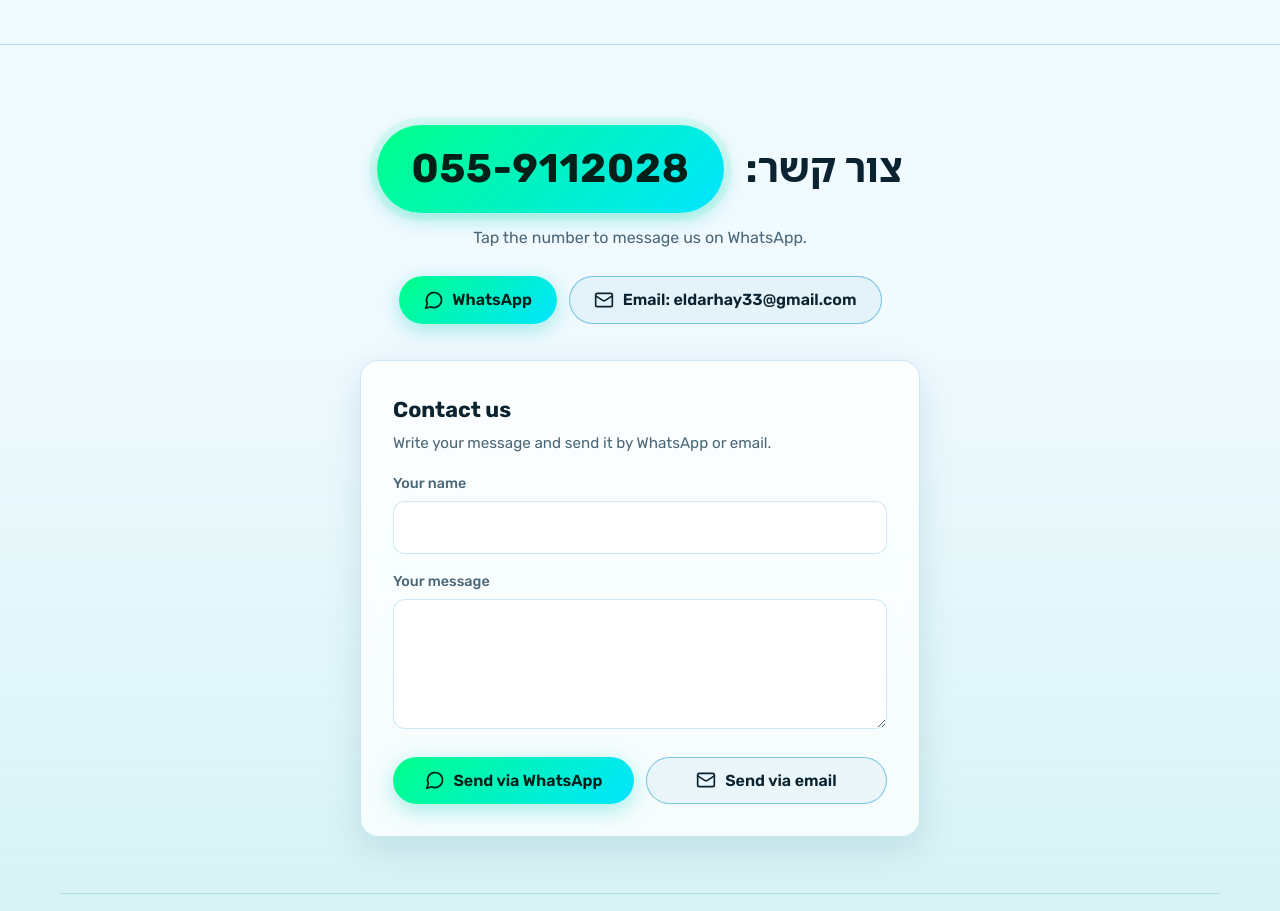
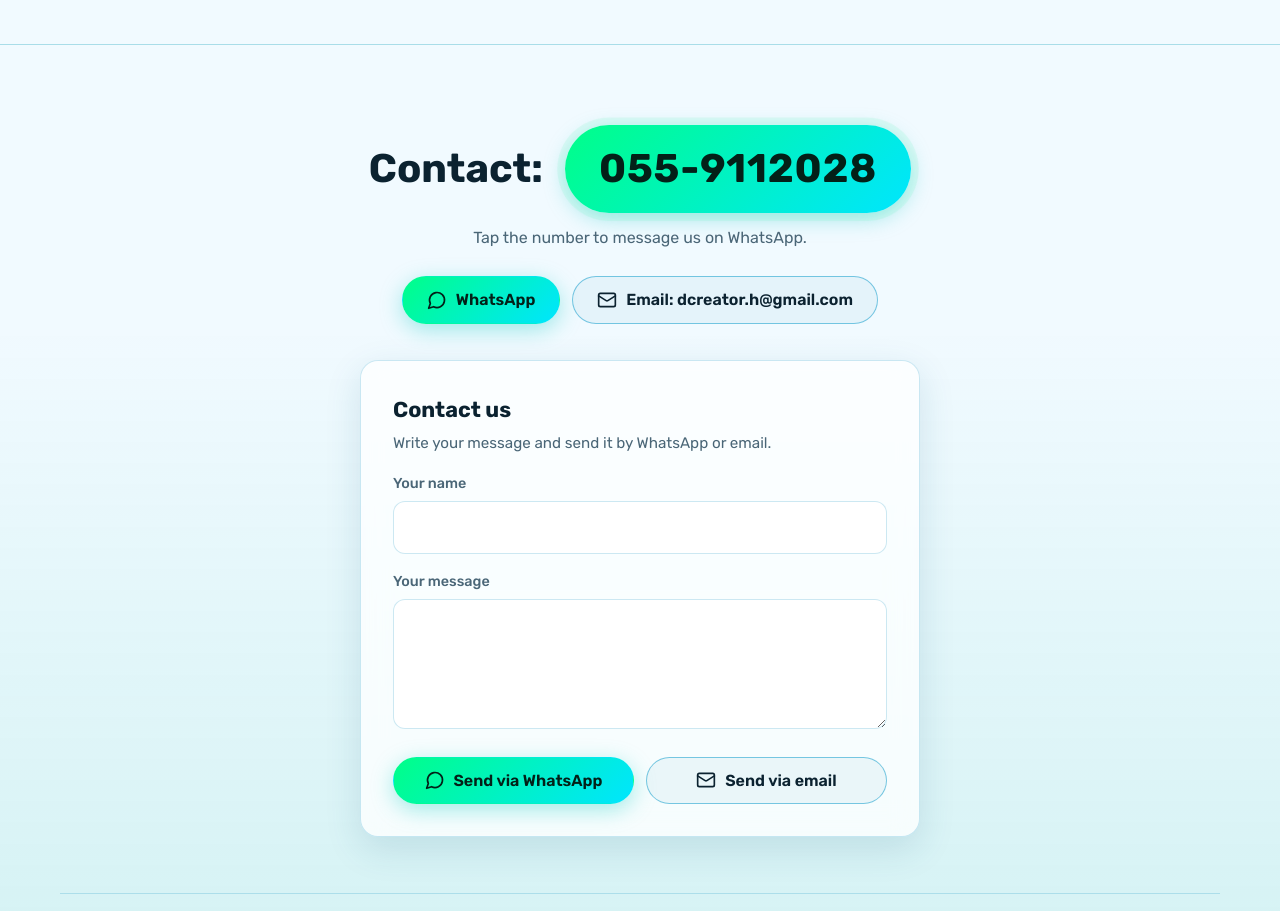
Before and after one commit to eldarhay33-bit/DCreator, a website: page index.html in a window 1280 px wide. Shown: the part 3560-4471 px from the top of the page. Drawn offline with Linux system fonts and the light colour scheme; no server answers.

Commit message:
Add files via upload

```diff
--- a/index.html
+++ b/index.html
@@ -431,8 +431,8 @@
   <!-- ===== Footer ===== -->
   <footer class="site-footer" id="contact">
     <div class="container footer-inner">
-      <p class="contact-main" lang="he" dir="rtl">
-        <span>צור קשר:</span>
+      <p class="contact-main">
+        <span data-i18n="contact.label">Contact:</span>
         <a class="contact-link" dir="ltr" href="https://wa.me/972559112028" target="_blank" rel="noopener" data-track="whatsapp">055-9112028</a>
       </p>
       <p class="contact-caption" data-i18n="footer.caption">Tap the number to message us on WhatsApp.</p>
@@ -442,9 +442,9 @@
           <svg class="icon" aria-hidden="true"><use href="#i-chat"/></svg>
           <span data-i18n="contact.whatsapp">WhatsApp</span>
         </a>
-        <a class="btn btn-ghost" href="mailto:eldarhay33@gmail.com?subject=DCreator">
+        <a class="btn btn-ghost" href="mailto:dcreator.h@gmail.com?subject=DCreator">
           <svg class="icon" aria-hidden="true"><use href="#i-mail"/></svg>
-          <span><span data-i18n="contact.email">Email</span>: <bdi dir="ltr">eldarhay33@gmail.com</bdi></span>
+          <span><span data-i18n="contact.email">Email</span>: <bdi dir="ltr">dcreator.h@gmail.com</bdi></span>
         </a>
       </div>
 
--- a/js/config.js
+++ b/js/config.js
@@ -18,7 +18,7 @@ DC.config = {
   whatsappMessageLang: "he",
 
   /* ---- Email ------------------------------------------------------------ */
-  contactEmail: "eldarhay33@gmail.com",
+  contactEmail: "dcreator.h@gmail.com",
   mailSubject: "DCreator – פנייה חדשה מהאתר",
 
   /* ---- Logo ------------------------------------------------------------- */
--- a/js/i18n.js
+++ b/js/i18n.js
@@ -91,6 +91,7 @@
       "quote.done.text": "Your answers are in a ready-to-send message. If WhatsApp did not open, use the button below.",
       "quote.done.open": "Open WhatsApp",
       "quote.done.openMail": "Open email",
+      "contact.label": "Contact:",
       "footer.caption": "Tap the number to message us on WhatsApp.",
       "footer.rights": "All rights reserved",
       "footer.admin": "Admin",
@@ -294,6 +295,7 @@
       "quote.done.text": "התשובות שלכם הוכנסו להודעה מוכנה לשליחה. אם וואטסאפ לא נפתח, לחצו על הכפתור למטה.",
       "quote.done.open": "פתיחת וואטסאפ",
       "quote.done.openMail": "פתיחת המייל",
+      "contact.label": "צור קשר:",
       "footer.caption": "לחצו על המספר כדי לשלוח הודעה בוואטסאפ.",
       "footer.rights": "כל הזכויות שמורות",
       "footer.admin": "ניהול",
@@ -496,6 +498,7 @@
       "quote.done.text": "أُضيفت إجاباتكم إلى رسالة جاهزة للإرسال. إذا لم يُفتح واتساب فاستخدموا الزر أدناه.",
       "quote.done.open": "فتح واتساب",
       "quote.done.openMail": "فتح البريد الإلكتروني",
+      "contact.label": "تواصل معنا:",
       "footer.caption": "اضغطوا على الرقم لمراسلتنا عبر واتساب.",
       "footer.rights": "جميع الحقوق محفوظة",
       "footer.admin": "الإدارة",
@@ -627,6 +630,7 @@
       "quote.done.text": "Tus respuestas están en un mensaje listo para enviar. Si WhatsApp no se abrió, usa el botón de abajo.",
       "quote.done.open": "Abrir WhatsApp",
       "quote.done.openMail": "Abrir correo",
+      "contact.label": "Contacto:",
       "footer.caption": "Toca el número para escribirnos por WhatsApp.",
       "footer.rights": "Todos los derechos reservados",
       "footer.admin": "Admin",
@@ -758,6 +762,7 @@
       "quote.done.text": "您的回答已写入一条待发送的消息。如果 WhatsApp 没有打开，请点击下方按钮。",
       "quote.done.open": "打开 WhatsApp",
       "quote.done.openMail": "打开邮件",
+      "contact.label": "联系我们：",
       "footer.caption": "点击号码即可通过 WhatsApp 联系我们。",
       "footer.rights": "版权所有",
       "footer.admin": "管理",
```
